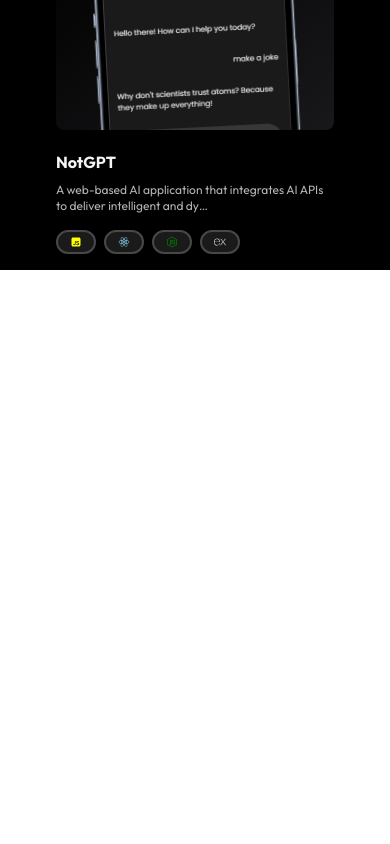
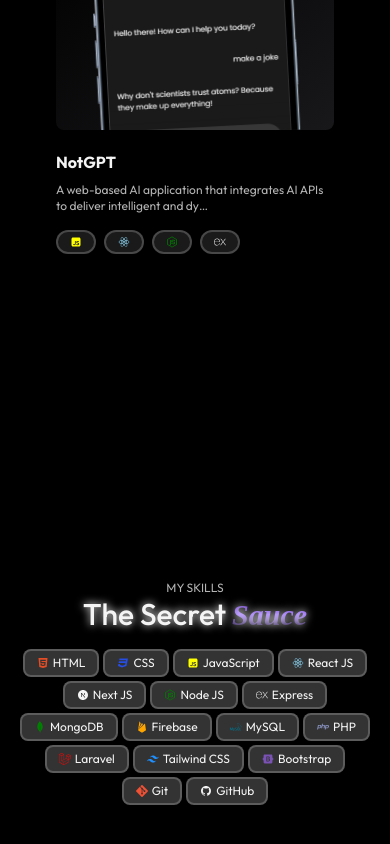
Before and after one commit to fersonull/_refolio, a React (Vite) app: page / in a window 390 px wide. Shown: the part 2599-3443 px from the top of the page. Before the commit the page ends 2869 px from the top, so only its background shows below. Built offline with nearby package versions, Linux system fonts and the light colour scheme; a web font is replaced by a local one.

Commit message:
skills section

```diff
--- a/constants/index.jsx
+++ b/constants/index.jsx
@@ -9,6 +9,7 @@ import {
   RiFirebaseFill,
   RiHtml5Fill,
   RiCss3Fill,
+  RiGithubFill,
 } from "react-icons/ri";
 import {
   SiLaravel,
@@ -22,6 +23,7 @@ export const navItems = [
   { id: "home", label: "Home" },
   { id: "about", label: "About" },
   { id: "projects", label: "Projects" },
+  { id: "skills", label: "Skills" },
 ];
 
 export const aboutMe = {
@@ -46,6 +48,7 @@ export const techStacks = [
   { label: "Tailwind CSS", icon: <RiTailwindCssFill color="dodgerblue" /> },
   { label: "Bootstrap", icon: <RiBootstrapFill color="#7952B3" /> },
   { label: "Git", icon: <SiGit color="#F05033" /> },
+  { label: "GitHub", icon: <RiGithubFill /> },
 ];
 
 export const projects = [
--- a/src/App.jsx
+++ b/src/App.jsx
@@ -3,6 +3,7 @@ import Header from "./Components/Header";
 import Layout from "./Layout";
 import AboutMe from "./Components/AboutMe";
 import Projects from "./Components/Projects";
+import Skills from "./Components/Skills";
 
 const App = () => {
   const [active, setActive] = useState("");
@@ -17,6 +18,9 @@ const App = () => {
       <div className="min-h-screen">
         <Projects setActive={setActive} />
       </div>
+      <div className="h-screen">
+        <Skills setActive={setActive} />
+      </div>
     </Layout>
   );
 };
--- /dev/null
+++ b/src/Components/Skills.jsx
@@ -0,0 +1,41 @@
+import React, { useEffect } from "react";
+import { useInView } from "react-intersection-observer";
+import { techStacks } from "../../constants";
+import Badge from "./ui/Badge";
+import Status from "./ui/Status";
+
+const Skills = ({ setActive }) => {
+  const { ref, inView } = useInView({ threshold: 0.5 });
+
+  useEffect(() => {
+    if (inView) setActive("skills");
+  }, [inView]);
+
+  return (
+    <section
+      id="skills"
+      ref={ref}
+      className="h-full flex flex-col items-center justify-center relative font-outfit"
+    >
+      <div className="flex text-center flex-col lg:mb-8 mb-4">
+        <p className="uppercase text-white/70 md:text-[16px] text-xs">
+          My Skills
+        </p>
+        <h3 className="title text-glow">
+          The Secret{" "}
+          <span className="gradient-violet nyght-serif-italic bg-clip-text text-transparent">
+            Sauce
+          </span>
+        </h3>
+      </div>
+
+      <div className="flex items-center justify-center md:gap-2 gap-1 flex-wrap max-w-[90%] md:max-w-[50%]">
+        {techStacks.map(({ icon, label }) => (
+          <Badge key={label} icon={icon} label={label} />
+        ))}
+      </div>
+    </section>
+  );
+};
+
+export default Skills;
--- /dev/null
+++ b/src/Components/ui/Badge.jsx
@@ -0,0 +1,11 @@
+import React from "react";
+
+const Badge = ({ icon, label }) => {
+  return (
+    <div className="rounded-lg font-outfit bg-white/20 backdrop-blur-sm text-xs md:text-sm px-3 py-1 border-2 border-white/20 flex items-center justify-center md:gap-2 gap-1 hover:text-glow">
+      {icon} <span>{label}</span>
+    </div>
+  );
+};
+
+export default Badge;
--- /dev/null
+++ b/src/Components/ui/Status.jsx
@@ -0,0 +1,18 @@
+import { useEffect, useState } from "react";
+const Status = ({ stat }) => {
+  const [status, setStatus] = useState("");
+
+  const x = ["ongoing", "live"];
+
+  const check = x.filter((s) => s === status);
+
+  useEffect(() => {
+    setStatus(stat);
+  }, []);
+
+  console.log(check);
+
+  return <div>Status</div>;
+};
+
+export default Status;
--- a/src/assets/css/index.css
+++ b/src/assets/css/index.css
@@ -16,7 +16,7 @@
 }
 
 .title {
-  @apply lg:text-6xl font-medium;
+  @apply lg:text-6xl text-3xl font-medium;
 }
 
 .title-itaic {
```
